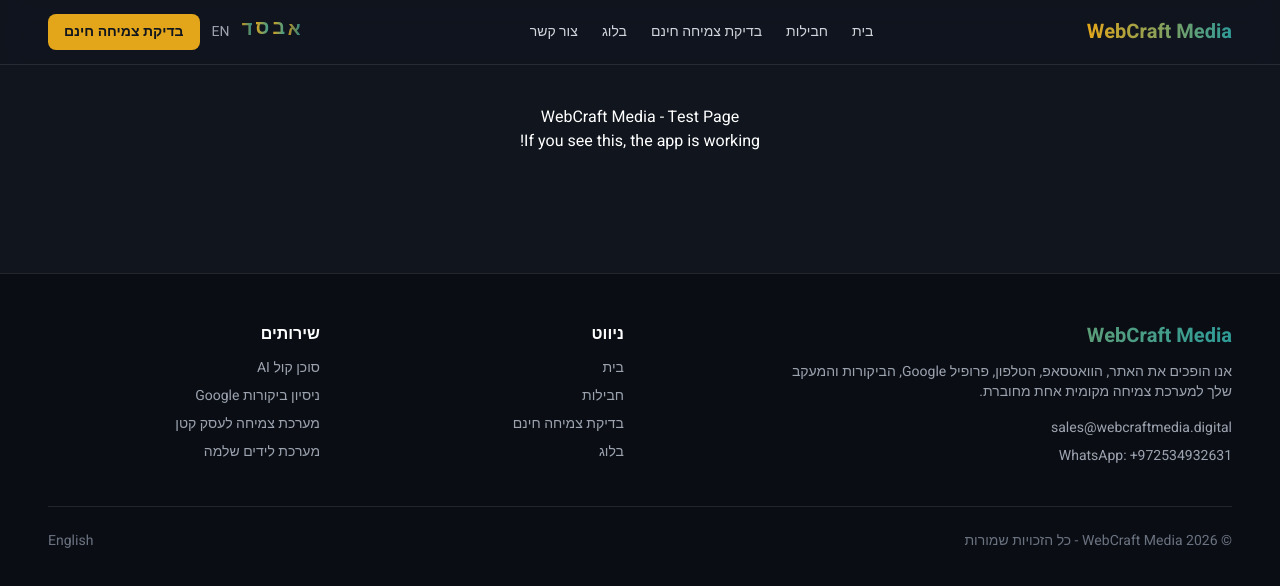
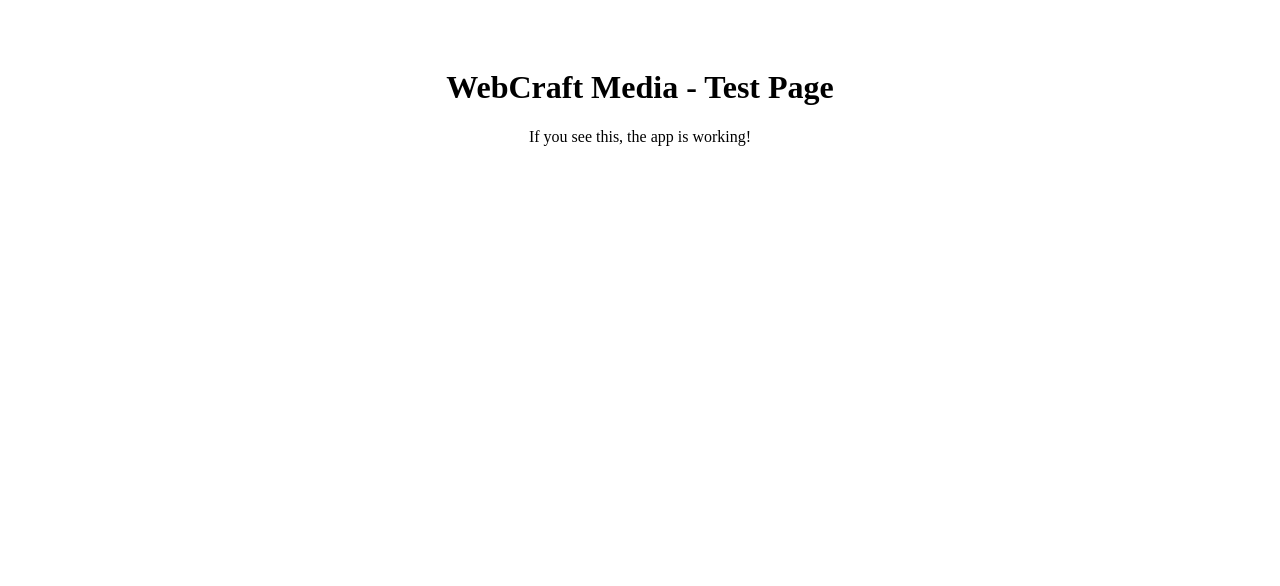
Before and after one commit to shloimie-beep/webcraft-media-site, a Next.js app: page / in a window 1280 px wide. Shown: the top 586 px of the page. Built offline with nearby package versions, Linux system fonts and the light colour scheme.

Commit message:
test: minimal layout

```diff
--- a/app/layout.tsx
+++ b/app/layout.tsx
@@ -1,40 +1,11 @@
-import type { Metadata } from 'next'
-import { Inter, Heebo } from 'next/font/google'
-import './globals.css'
-import Header from '@/components/Header'
-import Footer from '@/components/Footer'
-import { siteConfig } from '@/config/site'
-
-const inter = Inter({ subsets: ['latin'], variable: '--font-inter' })
-const heebo = Heebo({ subsets: ['hebrew'], variable: '--font-heebo' })
-
-export const metadata: Metadata = {
-  title: `${siteConfig.name} - AI-Powered Local Growth Systems`,
-  description: siteConfig.description.en,
-  keywords: ['AI automation', 'WhatsApp bots', 'voice agents', 'SEO', 'GEO', 'local business', 'Israel', 'lead capture'],
-  authors: [{ name: 'WebCraft Media' }],
-  openGraph: {
-    title: `${siteConfig.name} - AI-Powered Local Growth Systems`,
-    description: siteConfig.description.en,
-    url: siteConfig.url,
-    siteName: siteConfig.name,
-    locale: 'he_IL',
-    type: 'website',
-  },
-}
-
 export default function RootLayout({
   children,
 }: {
   children: React.ReactNode
 }) {
   return (
-    <html lang="he" dir="rtl" className={`${inter.variable} ${heebo.variable}`}>
-      <body className="min-h-screen bg-brand-dark text-white">
-        <Header />
-        <main>{children}</main>
-        <Footer />
-      </body>
+    <html lang="he">
+      <body>{children}</body>
     </html>
   )
 }
```
